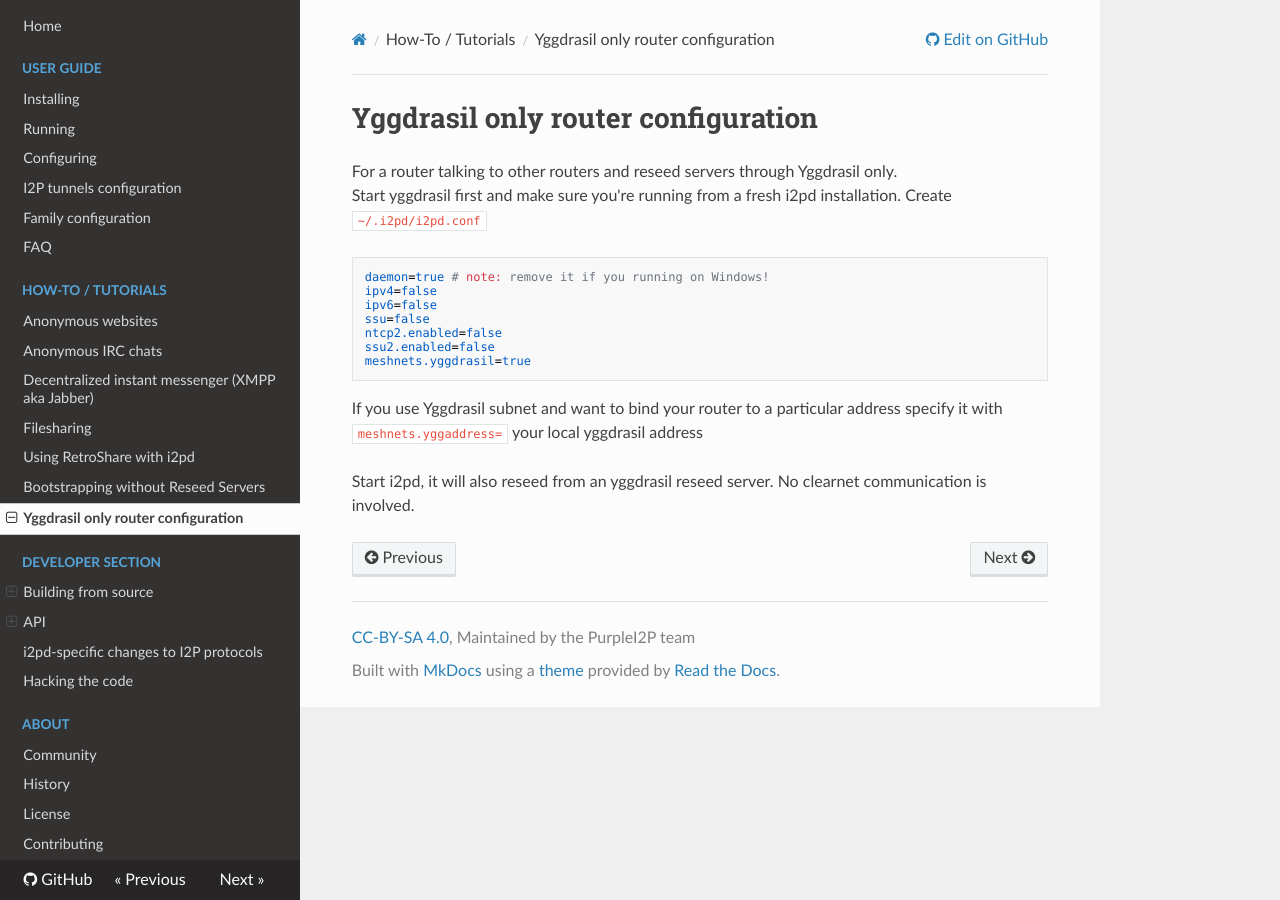
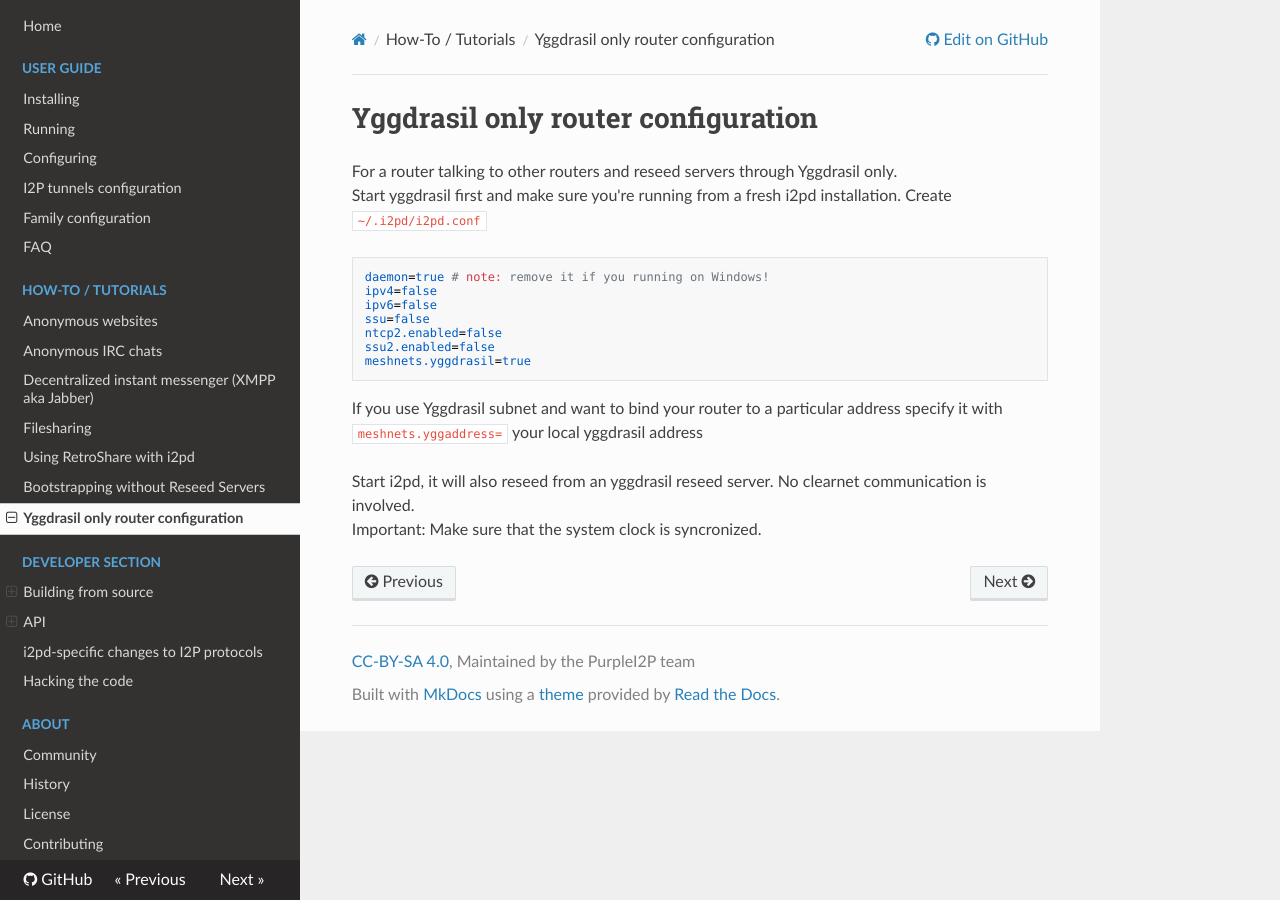
Before and after one commit to PurpleI2P/i2pd_docs_en, an MkDocs documentation site: the page built from docs/tutorials/yggdrasil-only-mode.md, in a window 1280 px wide. Built offline with MkDocs 1.6.1, drawn with Linux system fonts in a browser that asks for light colours; nearby versions of some CDN libraries.

Commit message:
Added sentence about clock syncronization

```diff
--- a/docs/tutorials/yggdrasil-only-mode.md
+++ b/docs/tutorials/yggdrasil-only-mode.md
@@ -17,3 +17,4 @@ If you use Yggdrasil subnet and want to bind your router to a particular address
 `meshnets.yggaddress=` your local yggdrasil address
 
 Start i2pd, it will also reseed from an yggdrasil reseed server. No clearnet communication is involved.
+Important: Make sure that the system clock is syncronized.
```
